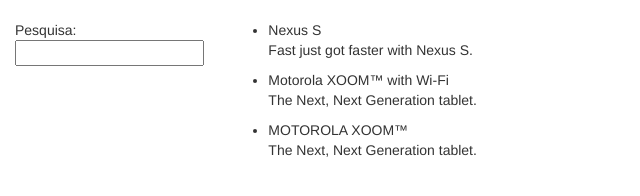
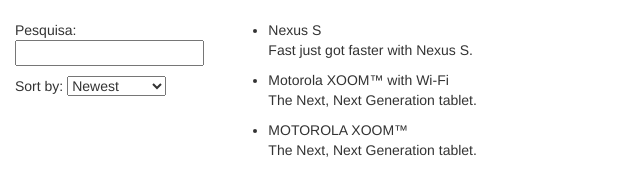
Before and after one commit to wgnrgoncalves/angular1tutorial, a website: page app/index.html in a window 1280 px wide. Shown: the whole page, without its empty margins (0-640 px from the left). Drawn offline with nearby package versions, Linux system fonts and the light colour scheme.

Commit message:
Passo 00007 2 filtros, pesquisa e ordem

```diff
--- a/app/phone-list/phone-list.component.js
+++ b/app/phone-list/phone-list.component.js
@@ -8,15 +8,19 @@
             this.phones = [
                 {
                     name: 'Nexus S',
-                    snippet: 'Fast just got faster with Nexus S.'
+                    snippet: 'Fast just got faster with Nexus S.',
+                    age: 1
                 }, {
                     name: 'Motorola XOOM™ with Wi-Fi',
-                    snippet: 'The Next, Next Generation tablet.'
+                    snippet: 'The Next, Next Generation tablet.',
+                    age: 2,
                 }, {
                     name: 'MOTOROLA XOOM™',
-                    snippet: 'The Next, Next Generation tablet.'
+                    snippet: 'The Next, Next Generation tablet.',
+                    age: 3
                 }
             ];
+            this.orderProp = 'age';
         }
 
     });
--- a/app/phone-list/phone-list.template.html
+++ b/app/phone-list/phone-list.template.html
@@ -1,11 +1,21 @@
 <div class="container-fluid">
     <div class="row">
         <div class="col-md-2">
-            Pesquisa: <input ng-model="$ctrl.query" />
+            <p>
+                    Pesquisa: <input ng-model="$ctrl.query" />
+            </p>
+            <p>
+                Sort by:
+                <select ng-model="$ctrl.orderProp">
+                    <option value="name">Alphabetical</option>
+                    <option value="age">Newest</option>
+                </select>
+            </p>
+
         </div>
         <div class="col-md-10">
             <ul class="phones">
-                <li ng-repeat="phone in $ctrl.phones | filter:$ctrl.query">
+                <li ng-repeat="phone in $ctrl.phones | filter:$ctrl.query | orderBy:$ctrl.orderProp">
                     <span>{{phone.name}}</span>
                     <p>{{phone.snippet}}</p>
                 </li>
```
